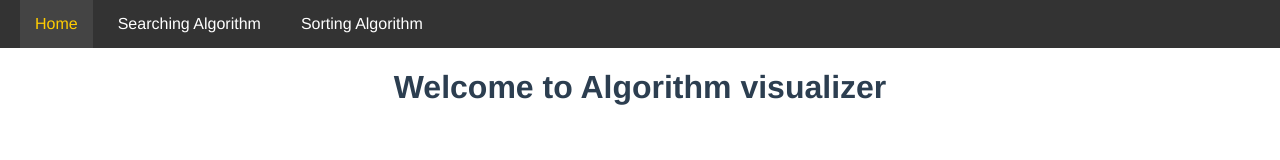
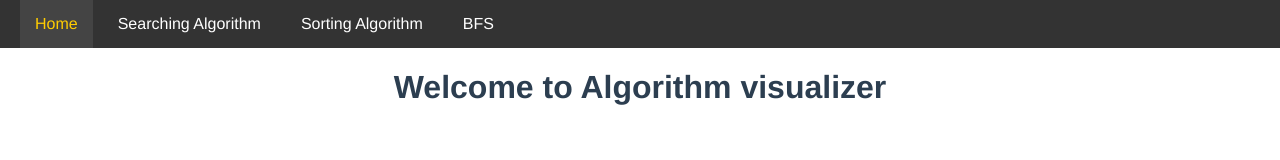
Before and after one commit to Bappy4u/algorithm-visualizer, a Vue app: page / in a window 1280 px wide. Shown: the top 160 px of the page. Built offline with nearby package versions, Linux system fonts and the light colour scheme.

Commit message:
AV-08: BFS visualization initialized

```diff
--- /dev/null
+++ b/src/algorithms/BFS/BFS.vue
@@ -0,0 +1,15 @@
+<template>
+ <h1>BFS VIEW</h1>
+</template>
+
+<script>
+export default {
+  name: "BfsView"
+}
+</script>
+
+
+
+<style scoped>
+
+</style>
--- a/src/components/menu.vue
+++ b/src/components/menu.vue
@@ -22,6 +22,7 @@
                 { id: 1, label: 'Home', route: '/' },
                 { id: 2, label: 'Searching Algorithm', route: '/search' },
                 { id: 3, label: 'Sorting Algorithm', route: '/sort' },
+                { id: 5, label: 'BFS', route: '/BFS' },
                 // Add more menu items for other algorithms
             ];
 
--- a/src/routes/router.js
+++ b/src/routes/router.js
@@ -1,11 +1,13 @@
 import { createRouter, createWebHistory } from 'vue-router';
 import SearchView from './../algorithms/search/Search.vue';
 import homeView from './../algorithms/algorithms.vue';
+import BfsView from './../algorithms/BFS/BFS.vue';
 import SortView from './../algorithms/sort/Sort.vue';
 
 const routes = [
     { path: '/', component: homeView },
     { path: '/search', component: SearchView },
+    { path: '/BFS', component: BfsView },
     { path: '/sort', component: SortView },
     // Add more routes for other algorithm components
 ];
```
